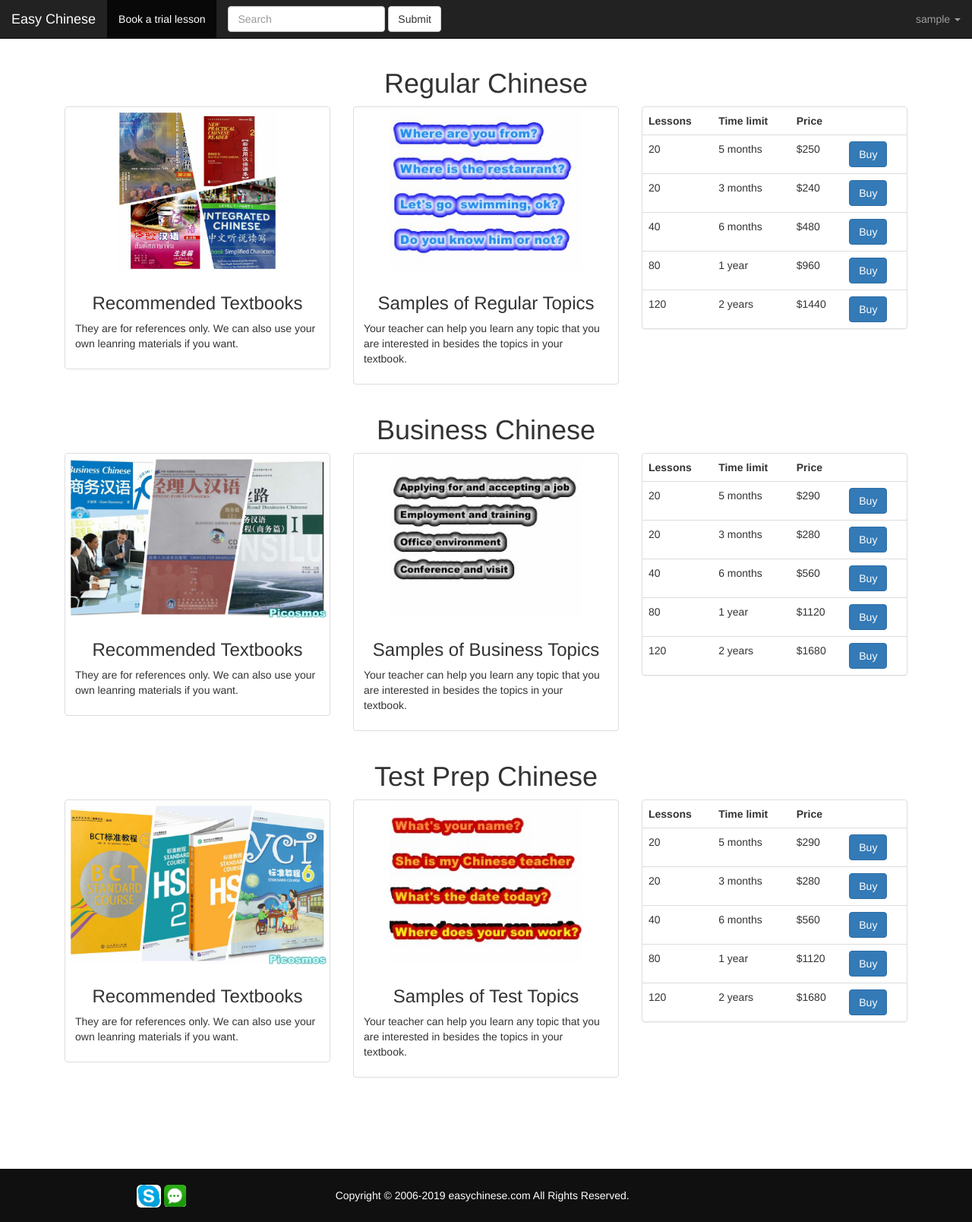
After one commit to JessicaFeng0926/easy_chinese, a Flask app: page /course_info in a window 1280 px wide. The commit adds this page. Shown: the whole page at 76% size. Run offline with Flask 2, Linux system fonts and the light colour scheme; the visitor is signed in with stand-in values (Sample User, id 1); data comes from the database, SQL or seed files in the repository; some libraries are stand-ins or nearby versions.

Commit message:
29th submit, I added the course price page today.

```diff
--- a/app/main/views.py
+++ b/app/main/views.py
@@ -95,3 +95,12 @@ def personal_center():
         return render_template('moderator/homepage.html')
     elif current_user.role.name == 'Administrator':
         return render_template('admin/homepage.html')
+
+#课程价格信息视图
+@main.route('/course_info')
+@login_required
+def course_info():
+    '''
+    这是供所有已登录用于浏览的课程价格信息视图
+    '''
+    return render_template("courses.html")
--- /dev/null
+++ b/app/templates/courses.html
@@ -0,0 +1,204 @@
+{%extends 'base.html'%}
+{%block head%}
+{{super()}}
+{%endblock head%}
+{%block title%}Courses{%endblock title%}
+{%block page_content%}
+<div class='col-sm-12 col-md-12' id='regular'>
+    <h1 class='text-center'>Regular Chinese</h1>
+    <div class='row'>
+        <div class="col-sm-6 col-md-4">
+                <div class="thumbnail">
+                    <img src="{{url_for('static',filename='img/r_textbooks.jpg')}}">
+                    <div class="caption">
+                    <h3 class='text-center'>Recommended Textbooks</h3>
+                    <p>They are for references only. We can also use your own leanring materials if you want.</p>
+                    </div>
+                </div>
+        </div>
+        <div class="col-sm-6 col-md-4">
+                <div class="thumbnail">
+                    <img src="{{url_for('static',filename='img/r_topics.jpg')}}">
+                    <div class="caption">
+                    <h3 class='text-center' id='business'>Samples of Regular Topics</h3>
+                    <p>Your teacher can help you learn any topic that you are interested in besides the topics in your textbook.</p>
+                    </div>
+                </div>
+        </div>
+        <div class="col-sm-6 col-md-4">
+            <div class='panel panel-default'>
+                <table class='table'>
+                    <tr>
+                        <th>Lessons</th>
+                        <th>Time limit</th>
+                        <th>Price</th>
+                        <th></th>
+                    </tr>
+                    <tr>
+                        <td>20</td>
+                        <td>5 months</td>
+                        <td>$250</td>
+                        <td><a href='#' class='btn btn-primary'>Buy</a></td>
+                    </tr>
+                    <tr>
+                        <td>20</td>
+                        <td>3 months</td>
+                        <td>$240</td>
+                        <td><a href='#' class='btn btn-primary'>Buy</a></td>
+                    </tr>
+                    <tr>
+                        <td>40</td>
+                        <td>6 months</td>
+                        <td>$480</td>
+                        <td><a href='#' class='btn btn-primary'>Buy</a></td>
+                    </tr>
+                    <tr>
+                        <td>80</td>
+                        <td>1 year</td>
+                        <td>$960</td>
+                        <td><a href='#' class='btn btn-primary'>Buy</a></td>
+                    </tr>
+                    <tr>
+                        <td>120</td>
+                        <td>2 years</td>
+                        <td>$1440</td>
+                        <td><a href='#' class='btn btn-primary'>Buy</a></td>
+                    </tr>
+                </table>
+            </div>
+        </div>
+    </div><!-- end of row -->
+</div><!-- end of regular Chinese -->
+
+<div class='col-sm-12 col-md-12'>
+    <h1 class='text-center'>Business Chinese</h1>
+    <div class='row'>
+        <div class="col-sm-6 col-md-4">
+                <div class="thumbnail">
+                    <img src="{{url_for('static',filename='img/b_textbooks.jpg')}}">
+                    <div class="caption">
+                    <h3 class='text-center'>Recommended Textbooks</h3>
+                    <p>They are for references only. We can also use your own leanring materials if you want.</p>
+                    </div>
+                </div>
+        </div>
+        <div class="col-sm-6 col-md-4">
+                <div class="thumbnail">
+                    <img src="{{url_for('static',filename='img/b_topics.jpg')}}">
+                    <div class="caption">
+                    <h3 class='text-center'>Samples of Business Topics</h3>
+                    <p>Your teacher can help you learn any topic that you are interested in besides the topics in your textbook.</p>
+                    </div>
+                </div>
+        </div>
+        <div class="col-sm-6 col-md-4">
+            <div class='panel panel-default'>
+                <table class='table'>
+                    <tr>
+                        <th>Lessons</th>
+                        <th>Time limit</th>
+                        <th>Price</th>
+                        <th></th>
+                    </tr>
+                    <tr>
+                        <td>20</td>
+                        <td>5 months</td>
+                        <td>$290</td>
+                        <td><a href='#' class='btn btn-primary'>Buy</a></td>
+                    </tr>
+                    <tr>
+                        <td>20</td>
+                        <td>3 months</td>
+                        <td>$280</td>
+                        <td><a href='#' class='btn btn-primary'>Buy</a></td>
+                    </tr>
+                    <tr>
+                        <td>40</td>
+                        <td>6 months</td>
+                        <td>$560</td>
+                        <td><a href='#' class='btn btn-primary'>Buy</a></td>
+                    </tr>
+                    <tr>
+                        <td>80</td>
+                        <td>1 year</td>
+                        <td>$1120</td>
+                        <td><a href='#' class='btn btn-primary'>Buy</a></td>
+                    </tr>
+                    <tr>
+                        <td>120</td>
+                        <td>2 years</td>
+                        <td>$1680</td>
+                        <td><a href='#' class='btn btn-primary'>Buy</a></td>
+                    </tr>
+                </table>
+            </div>
+        </div>
+    </div><!-- end of row -->
+</div><!-- end of business Chinese -->
+
+<div class='col-sm-12 col-md-12' id='test'>
+    <h1 class='text-center'>Test Prep Chinese</h1>
+    <div class='row'>
+        <div class="col-sm-6 col-md-4">
+                <div class="thumbnail">
+                    <img src="{{url_for('static',filename='img/t_textbooks.jpg')}}">
+                    <div class="caption">
+                    <h3 class='text-center'>Recommended Textbooks</h3>
+                    <p>They are for references only. We can also use your own leanring materials if you want.</p>
+                    </div>
+                </div>
+        </div>
+        <div class="col-sm-6 col-md-4">
+                <div class="thumbnail">
+                    <img src="{{url_for('static',filename='img/t_topics.jpg')}}">
+                    <div class="caption">
+                    <h3 class='text-center'>Samples of Test Topics</h3>
+                    <p>Your teacher can help you learn any topic that you are interested in besides the topics in your textbook.</p>
+                    </div>
+                </div>
+        </div>
+        <div class="col-sm-6 col-md-4">
+            <div class='panel panel-default'>
+                <table class='table'>
+                    <tr>
+                        <th>Lessons</th>
+                        <th>Time limit</th>
+                        <th>Price</th>
+                        <th></th>
+                    </tr>
+                    <tr>
+                        <td>20</td>
+                        <td>5 months</td>
+                        <td>$290</td>
+                        <td><a href='#' class='btn btn-primary'>Buy</a></td>
+                    </tr>
+                    <tr>
+                        <td>20</td>
+                        <td>3 months</td>
+                        <td>$280</td>
+                        <td><a href='#' class='btn btn-primary'>Buy</a></td>
+                    </tr>
+                    <tr>
+                        <td>40</td>
+                        <td>6 months</td>
+                        <td>$560</td>
+                        <td><a href='#' class='btn btn-primary'>Buy</a></td>
+                    </tr>
+                    <tr>
+                        <td>80</td>
+                        <td>1 year</td>
+                        <td>$1120</td>
+                        <td><a href='#' class='btn btn-primary'>Buy</a></td>
+                    </tr>
+                    <tr>
+                        <td>120</td>
+                        <td>2 years</td>
+                        <td>$1680</td>
+                        <td><a href='#' class='btn btn-primary'>Buy</a></td>
+                    </tr>
+                </table>
+            </div>
+        </div>
+    </div><!-- end of row -->
+</div><!-- end of test Chinese -->
+{%endblock page_content%}
--- a/app/templates/index.html
+++ b/app/templates/index.html
@@ -82,7 +82,7 @@
                 <div class="caption">
                     <h3 class='text-center'>Regular Chinese</h3>
                     <p>Regular Chinese lessons are designed to give learners systematic training in listening, speaking, reading and writing.You can handle daily conversations after 2 years' learning. </p>
-                    <p class='text-right'><a href="#" class="btn btn-default" role="button">More information</a></p>
+                    <p class='text-right'><a href="{{url_for('main.course_info')}}" class="btn btn-default" role="button">More information</a></p>
                 </div>
             </div>
         </div>
@@ -92,7 +92,7 @@
                     <div class="caption">
                         <h3 class='text-center'>Business Chinese</h3>
                         <p>Business Chinese courses are designed for those who intend to use Chinese language in business settings. We will prepare highly relevant learning materials for you. </p>
-                        <p class='text-right'><a href="#" class="btn btn-default" role="button">More information</a></p>
+                        <p class='text-right'><a href="{{url_for('main.course_info')}}#business" class="btn btn-default" role="button">More information</a></p>
                     </div>
                 </div>
             </div>
@@ -102,7 +102,7 @@
                         <div class="caption">
                             <h3 class='text-center'>Test Prep Chinese</h3>
                             <p>Test pre courses are suitable for you if you are planning to take Chinese tests such as HSK, BCT ,etc.In addition to basic Chinese knowledge,you will also learn some examination skills.</p>
-                            <p class='text-right'><a href="#" class="btn btn-default" role="button">More information</a></p>
+                            <p class='text-right'><a href="{{url_for('main.course_info')}}#test" class="btn btn-default" role="button">More information</a></p>
                         </div>
                     </div>
                 </div>
--- a/app/templates/visitor/homepage.html
+++ b/app/templates/visitor/homepage.html
@@ -30,13 +30,15 @@
                     <th>Time</th>
                     <th>Status</th>
                     <th>Teacher's comment</th>
+                    <th></th>
                 </tr>
                 {% for lesson in trial_lessons%}
                 <tr>
                     <td>{{lesson.teacher.name}}</td>
                     <td>{{lesson.localtime}}</td>
                     <td>{{lesson.status}}</td>
-                    <td></td>
+                    <td>{%if lesson.t_comment%}{{lesson.t_comment}}{%endif%}</td>
+                    <td>{%if lesson.status == "Complete"%}<a href="{{url_for('main.course_info')}}" class="btn btn-primary">Join Us</a>{%endif%}</td>
                 </tr>
 
                 {%endfor%}
```
Also changed, not shown: app/static/img/b_textbooks.jpg (added), app/static/img/b_topics.jpg (added), app/static/img/r_textbooks.jpg (added), app/static/img/r_topics.jpg (added), app/static/img/t_textbooks.jpg (added), app/static/img/t_topics.jpg (added).
